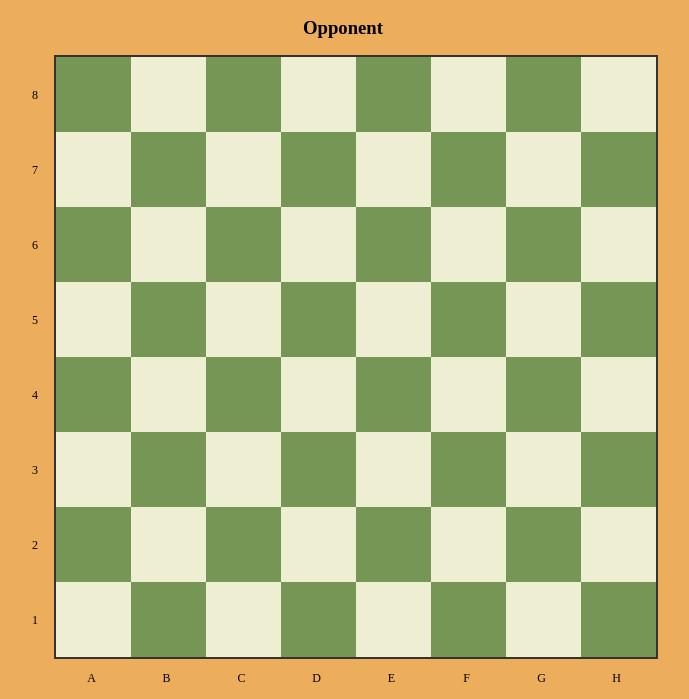
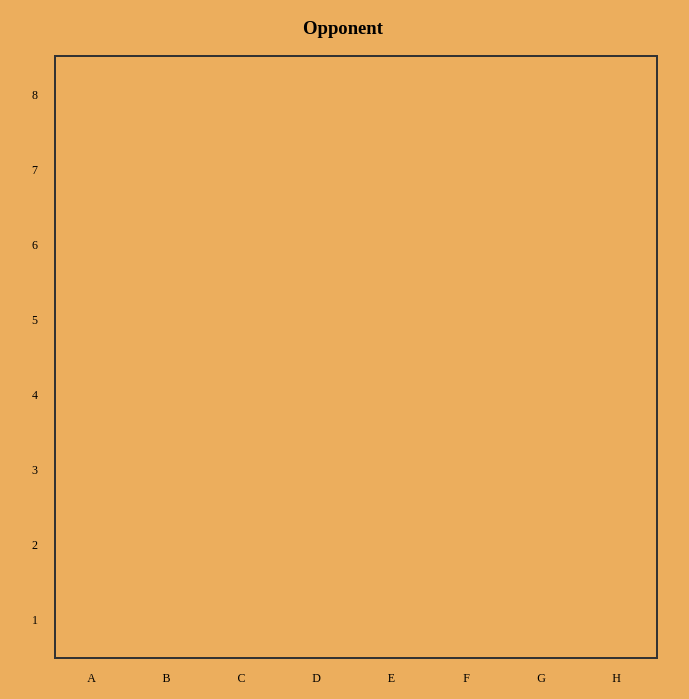
Before and after one commit to markusholter/Simple-chess-game, a Flask app: template src/templates/game/board.html in a window 1280 px wide. Shown: the part 69-768 px from the top of the page, without its empty margins (297-986 px from the left). Run offline with Flask 3, Linux system fonts and the light colour scheme; the template is opened without the code that fills it, so the values that code supplies are empty; some libraries are stand-ins or nearby versions.

Commit message:
Change board.html to use board list instead of hard-coding each cell

```diff
--- a/src/game.py
+++ b/src/game.py
@@ -1,7 +1,9 @@
 from flask import Blueprint, render_template
+from objects.Board import Board
 
 bp = Blueprint("game", __name__, url_prefix="/game")
 
 @bp.route("/")
 def board():
-    return render_template("game/board.html")
+    board = Board()
+    return render_template("game/board.html", board=board.get_white_board())
--- a/src/templates/game/board.html
+++ b/src/templates/game/board.html
@@ -24,86 +24,14 @@
 
             <div class="board-with-col">
                 <div class="chessboard">
-                    <div class="row">
-                        <div class="cell black"></div>
-                        <div class="cell white"></div>
-                        <div class="cell black"></div>
-                        <div class="cell white"></div>
-                        <div class="cell black"></div>
-                        <div class="cell white"></div>
-                        <div class="cell black"></div>
-                        <div class="cell white"></div>
-                    </div>
-                    <div class="row">
-                        <div class="cell white"></div>
-                        <div class="cell black"></div>
-                        <div class="cell white"></div>
-                        <div class="cell black"></div>
-                        <div class="cell white"></div>
-                        <div class="cell black"></div>
-                        <div class="cell white"></div>
-                        <div class="cell black"></div>
-                    </div>
-                    <div class="row">
-                        <div class="cell black"></div>
-                        <div class="cell white"></div>
-                        <div class="cell black"></div>
-                        <div class="cell white"></div>
-                        <div class="cell black"></div>
-                        <div class="cell white"></div>
-                        <div class="cell black"></div>
-                        <div class="cell white"></div>
-                    </div>
-                    <div class="row">
-                        <div class="cell white"></div>
-                        <div class="cell black"></div>
-                        <div class="cell white"></div>
-                        <div class="cell black"></div>
-                        <div class="cell white"></div>
-                        <div class="cell black"></div>
-                        <div class="cell white"></div>
-                        <div class="cell black"></div>
-                    </div>
-                    <div class="row">
-                        <div class="cell black"></div>
-                        <div class="cell white"></div>
-                        <div class="cell black"></div>
-                        <div class="cell white"></div>
-                        <div class="cell black"></div>
-                        <div class="cell white"></div>
-                        <div class="cell black"></div>
-                        <div class="cell white"></div>
-                    </div>
-                    <div class="row">
-                        <div class="cell white"></div>
-                        <div class="cell black"></div>
-                        <div class="cell white"></div>
-                        <div class="cell black"></div>
-                        <div class="cell white"></div>
-                        <div class="cell black"></div>
-                        <div class="cell white"></div>
-                        <div class="cell black"></div>
-                    </div>
-                    <div class="row">
-                        <div class="cell black"></div>
-                        <div class="cell white"></div>
-                        <div class="cell black"></div>
-                        <div class="cell white"></div>
-                        <div class="cell black"></div>
-                        <div class="cell white"></div>
-                        <div class="cell black"></div>
-                        <div class="cell white"></div>
-                    </div>
-                    <div class="row">
-                        <div class="cell white"></div>
-                        <div class="cell black"></div>
-                        <div class="cell white"></div>
-                        <div class="cell black"></div>
-                        <div class="cell white"></div>
-                        <div class="cell black"></div>
-                        <div class="cell white"></div>
-                        <div class="cell black"></div>
-                    </div>
+                    {% for row in board %}
+                        <div class="row">
+                            {% for cell in row %}
+                                <div class="{{cell[0]}}"></div>
+                            {% endfor %}
+                        </div>
+                    {% endfor %}
+
                 </div>
 
                 <div class="col-labels">
@@ -118,7 +46,7 @@
                 </div>
 
                 <div class="username">
-                    <h3>{{ session.get('userId') }} sasdasd</h3>
+                    <h3>{{ session.get('userId') }} </h3>
                 </div>
             </div>
         </div>
```
Also changed, not shown: src/objects/Board.py (added, +24 -0 lines).
